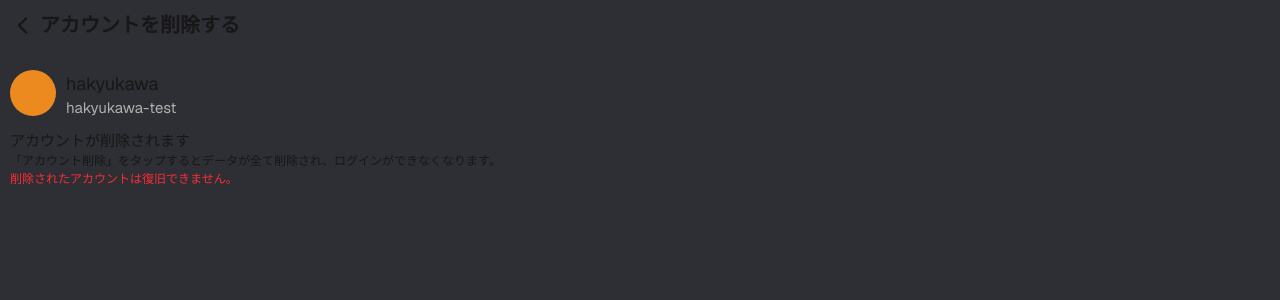
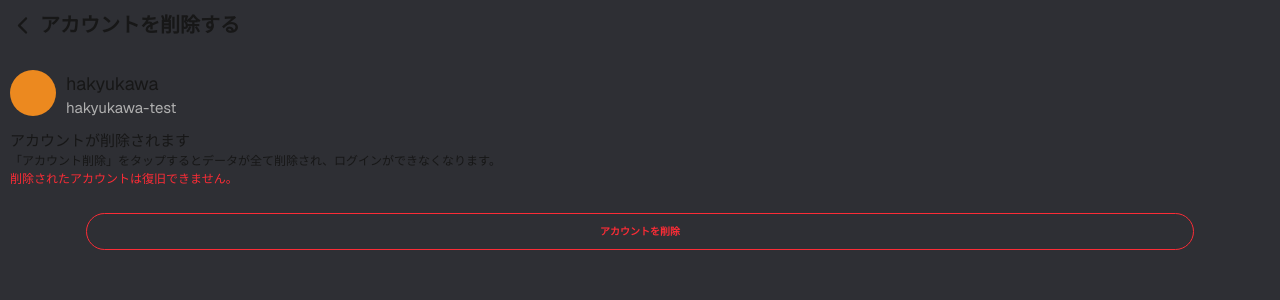
Before and after one commit to hakyukawa/frist_chat_next, a Next.js app in the folder hakyukawa-next/: page /deleteUser in a window 1280 px wide. Shown: the top 300 px of the page. Built offline with nearby package versions, Linux system fonts and the light colour scheme.

Commit message:
[add]アカウント削除画面作成

```diff
--- a/hakyukawa-next/src/app/deleteUser/page.tsx
+++ b/hakyukawa-next/src/app/deleteUser/page.tsx
@@ -1,14 +1,14 @@
 import React from "react";
 import Header from "@/components/common/Header";
 import User from "@/components/common/option/User";
-import SubmitButton from "@/components/common/SubmitButton";
+import DeleteButton from "@/components/common/option/DeleteButton";
 
 function Deleteuser () {
     const nowUser = "hakyukawa"
     const nowID ="hakyukawa-test"
     return(
         <div>
-            <Header backPage backPageLink="/" backPageText="アカウントを削除する" />
+            <Header backPage backPageLink="/configMenu" backPageText="アカウントを削除する" />
             <div className="p-4">
                 <User
                     userName={nowUser}
@@ -18,6 +18,12 @@ function Deleteuser () {
                 <p className="text-[12px] font-nomal">「アカウント削除」をタップするとデータが全て削除され、ログインができなくなります。<br />
                 <span className="text-red-500">削除されたアカウントは復旧できません。</span></p>
             </div>
+            <div className="px-[86px] py-[15px]">
+                <DeleteButton
+                    buttonValue="アカウントを削除"
+                    className="p-[10px] border border-red-500 rounded-[40px] w-full text-red-500 font-semibold"
+                />
+            </div>
 
         </div>
     );
--- /dev/null
+++ b/hakyukawa-next/src/components/common/option/DeleteButton.tsx
@@ -0,0 +1,14 @@
+import React from "react";
+
+
+interface Buttonprops {
+    buttonValue?: string;
+    className?: string;
+}
+
+function DeleteButton ({buttonValue,className}:Buttonprops) {
+    return(
+        <input type="submit" value={buttonValue} className={className}/>
+    );
+}
+export default DeleteButton;
```
